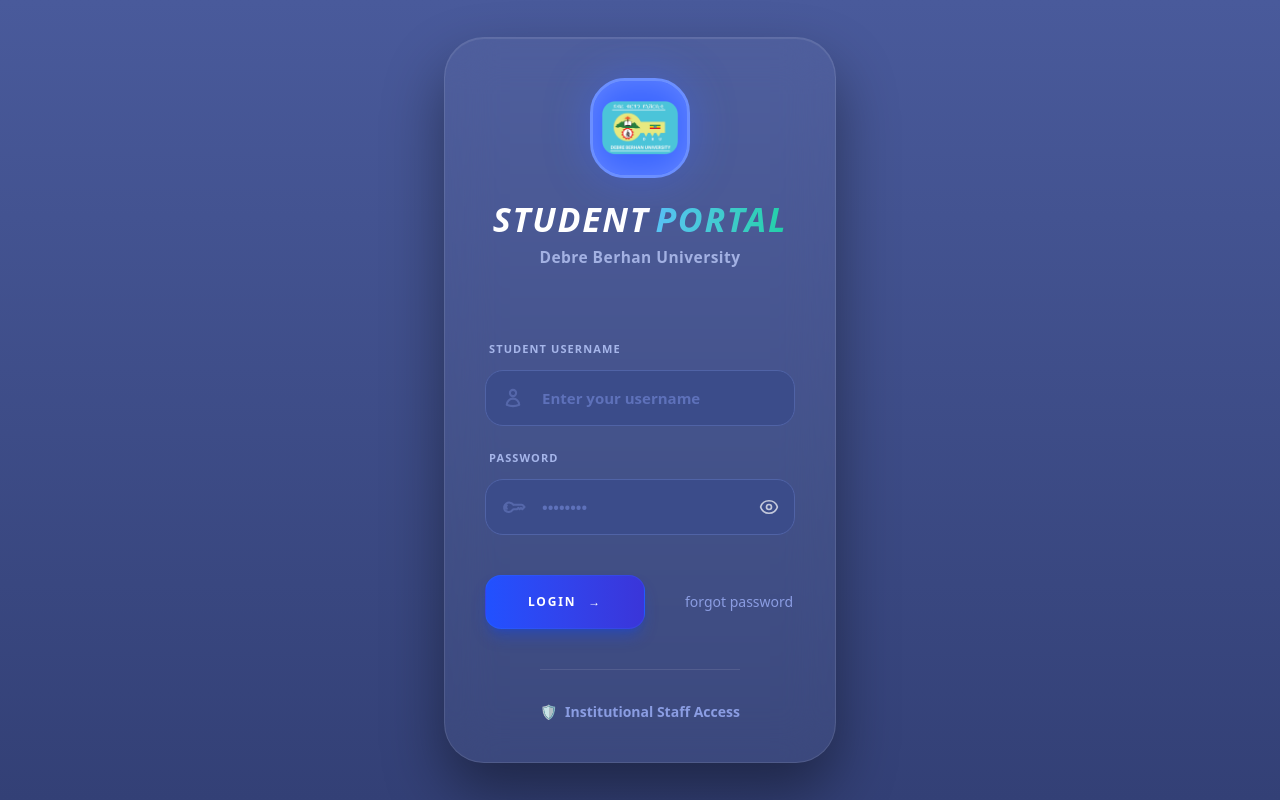
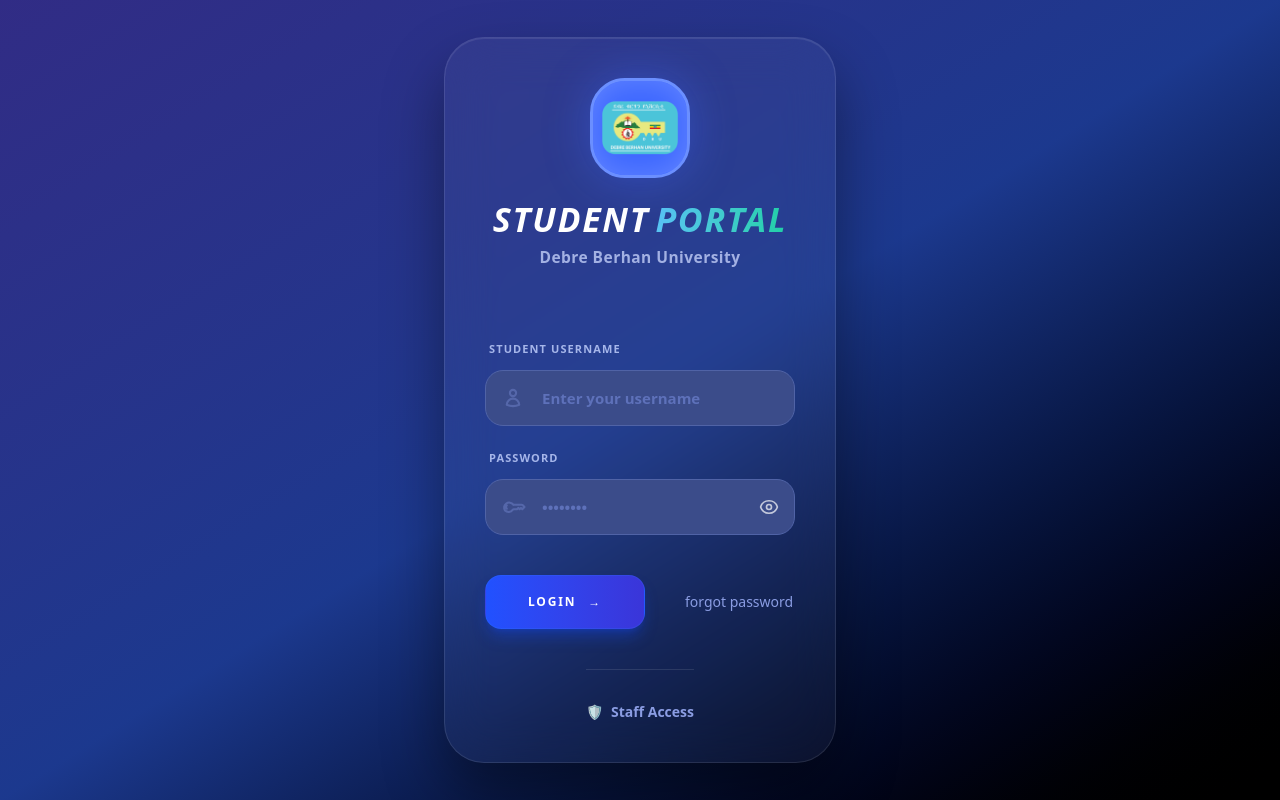
Before and after one commit to awokedersie/Student-Clearance, a React (Vite) app in the folder client/: page /login in a window 1280 px wide. Built offline with nearby package versions, Linux system fonts and the light colour scheme.

Commit message:
feat: match student login bg to admin login bg and fix admin password visibility

```diff
--- a/client/src/components/admin/AdminLogin.tsx
+++ b/client/src/components/admin/AdminLogin.tsx
@@ -82,7 +82,7 @@
                                 <button
                                     type="button"
                                     onClick={() => setShowPassword(!showPassword)}
-                                    className="absolute right-4 top-1/2 -translate-y-1/2 text-white/70 hover:text-white transition-colors focus:outline-none"
+                                    className="absolute right-4 top-1/2 -translate-y-1/2 z-10 text-white opacity-70 hover:opacity-100 transition-opacity focus:outline-none"
                                     title={showPassword ? "Hide password" : "Show password"}
                                 >
                                     {showPassword ? (
--- a/client/src/components/student/StudentLogin.tsx
+++ b/client/src/components/student/StudentLogin.tsx
@@ -141,7 +141,7 @@
                             onClick={() => navigate('/admin/login')}
                             className="text-[#8b9de3] hover:text-white text-sm font-[700] transition-all flex items-center justify-center gap-2 mx-auto decoration-2 underline-offset-4 hover:underline"
                         >
-                        <span>🛡️</span> Institutional Staff Access
+                            <span>🛡️</span> Staff Access
                         </button>
                     </div>
                 </div>
--- a/client/src/styles/student.css
+++ b/client/src/styles/student.css
@@ -24,8 +24,7 @@
 /* --- Exact Match Premium Student Login Page Styles --- */
 
 .login-page {
-    @apply min-h-screen flex flex-col items-center justify-center relative overflow-hidden font-sans;
-    background: linear-gradient(to bottom, #495a9b, #334076);
+    @apply min-h-screen flex flex-col items-center justify-center relative overflow-hidden font-sans bg-gradient-to-br from-indigo-900 via-blue-900 to-black;
 }
 
 /* Remove decorative backgrounds since the image doesn't have them */
```
Lines whose indentation alone changed are shown as unchanged.
